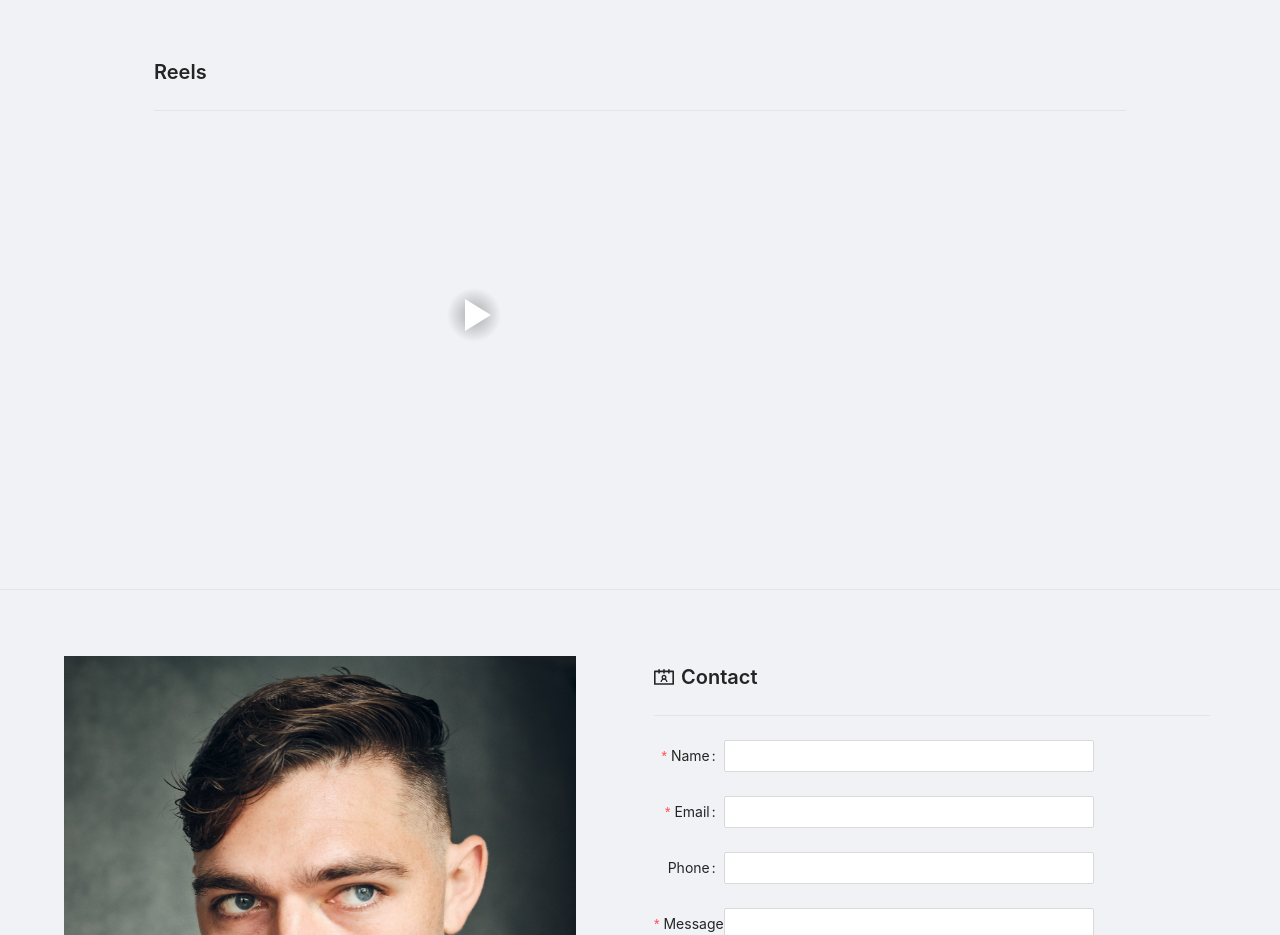
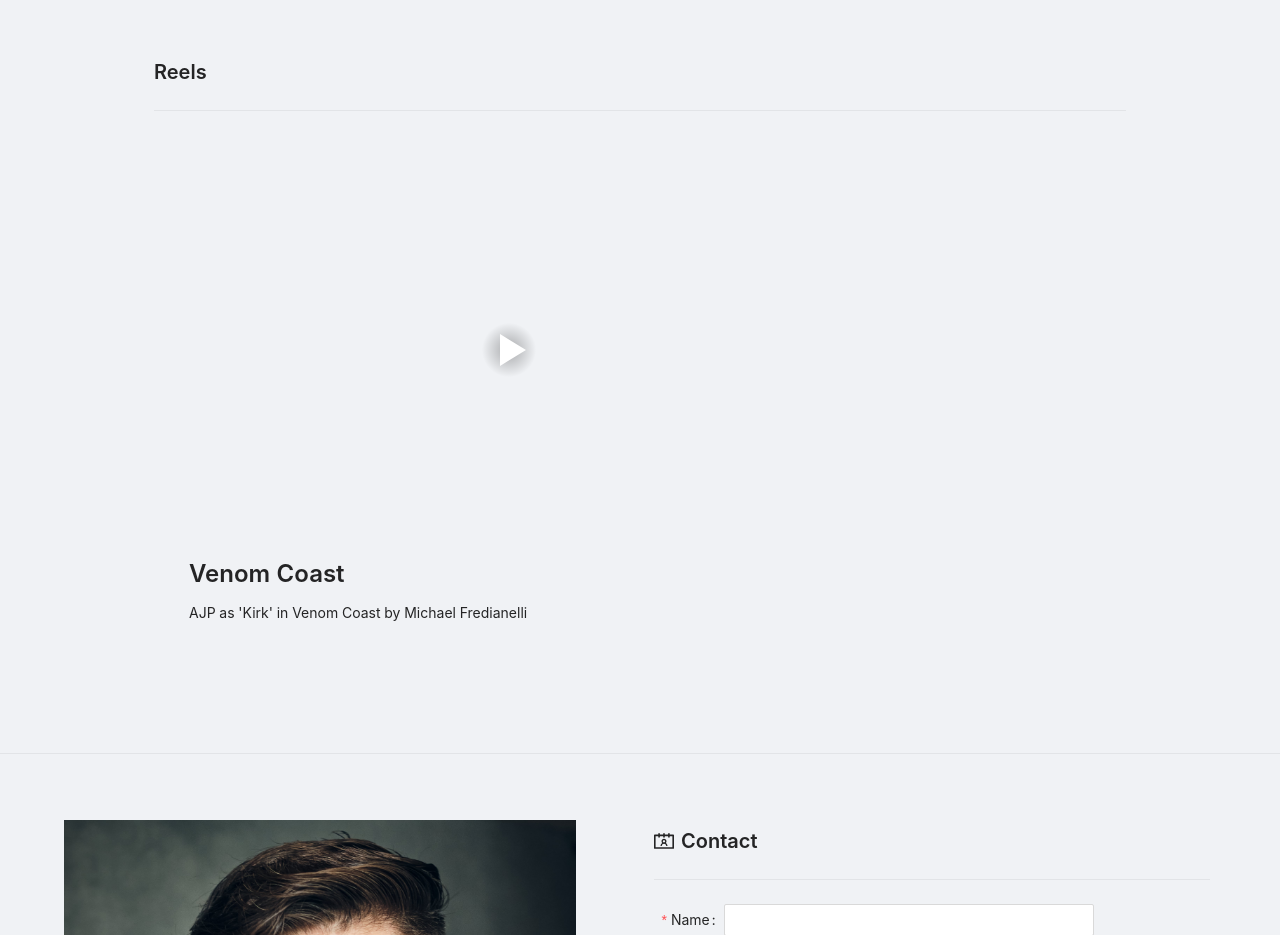
Before and after one commit to sbronicki/generic-portfolio-components, a React (Create React App) app: page / in a window 1280 px wide. Shown: the part 1300-2235 px from the top of the page. Built offline with nearby package versions, Linux system fonts and the light colour scheme; no server answers.

Commit message:
reels good for now

```diff
--- a/src/Components/Reels/index.tsx
+++ b/src/Components/Reels/index.tsx
@@ -1,6 +1,9 @@
 import React from "react";
 import Section from "../Section";
 import ReactPlayer from "react-player";
+import { Col, Row, Typography } from "antd";
+
+const { Text, Title } = Typography;
 
 interface ReelsProps {
   title?: string;
@@ -23,7 +26,17 @@ const VideoSection = ({ reels }: ReelsProps) => {
   return (
     <>
       {reels.map((reel: Reel, i) => {
-        return <ReactPlayer url={reel.link} controls light pip />;
+        return (
+          <Row style={{ padding: "2.5em" }}>
+            <Col span={16}>
+              <ReactPlayer url={reel.link} controls light pip />
+            </Col>
+            <Col style={{ paddingTop: "2em" }}>
+              <Title level={3}>{reel.title}</Title>
+              <Text>{reel.description}</Text>
+            </Col>
+          </Row>
+        );
       })}
     </>
   );
```
